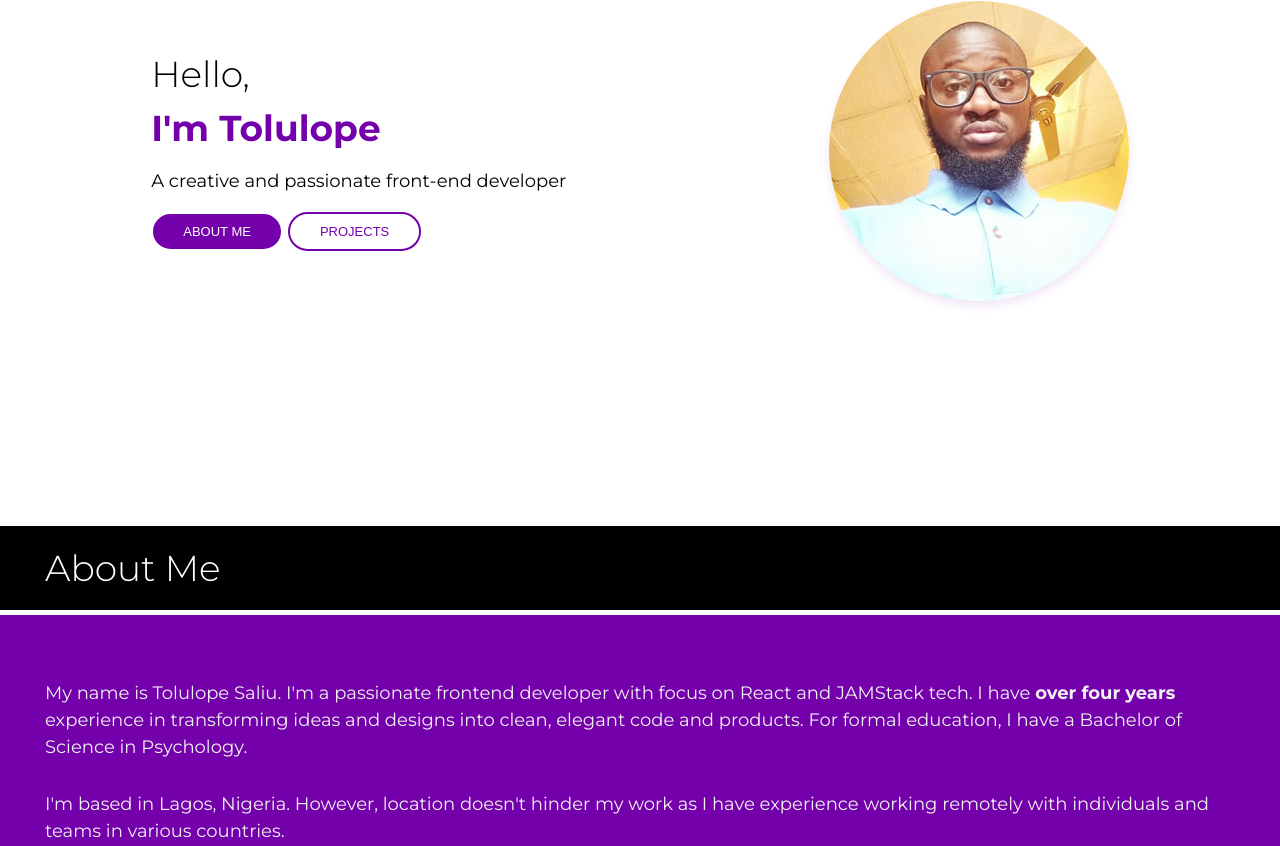
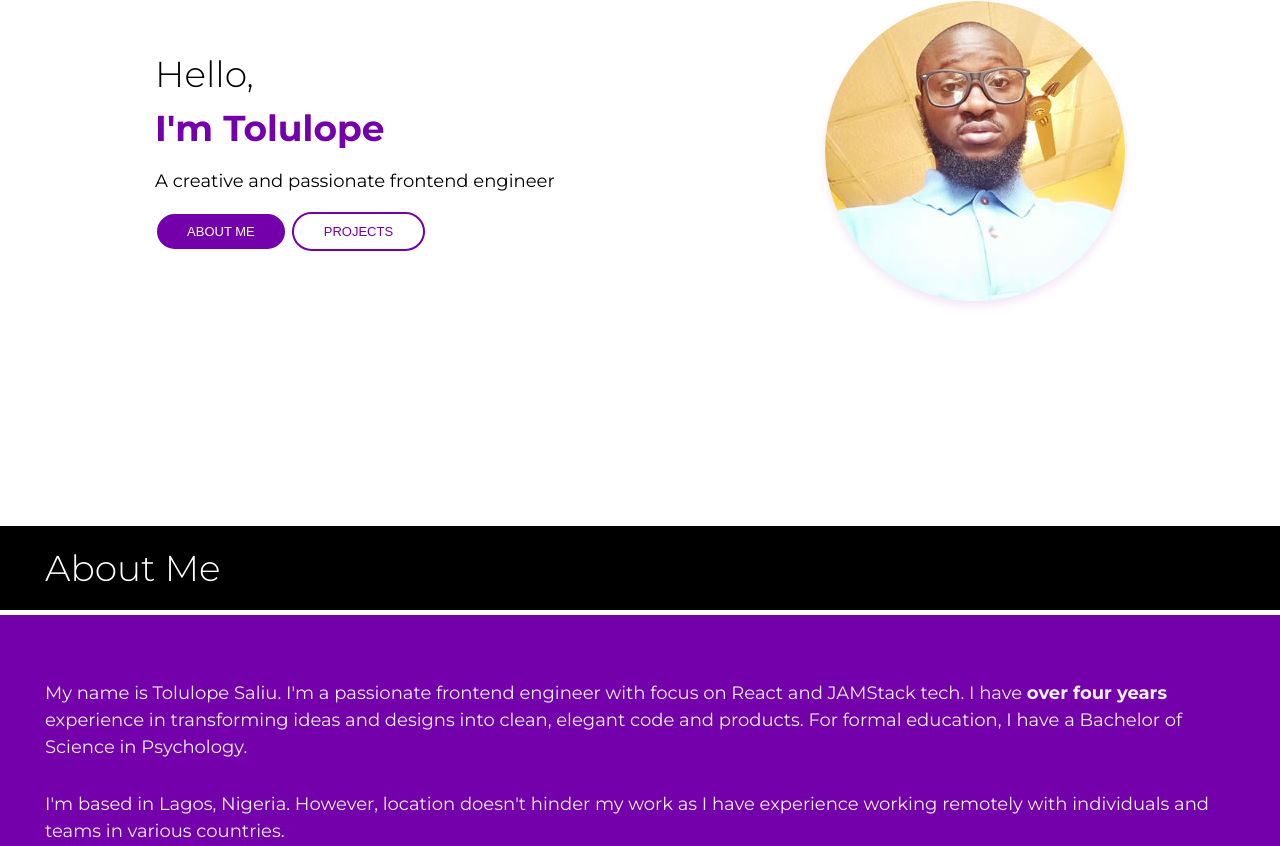
Before and after one commit to toluls/toluls, a React (Create React App) app: page / in a window 1280 px wide. Shown: the part 274-1120 px from the top of the page. Built offline with nearby package versions, Linux system fonts and the light colour scheme.

Commit message:
updates job description to engineer

```diff
--- a/public/index.html
+++ b/public/index.html
@@ -13,7 +13,7 @@
     <link rel="apple-touch-icon" href="%PUBLIC_URL%/logo192.png" />
     <link rel="shortcut icon" href="%PUBLIC_URL%/logo192.png" />
     <link rel="manifest" href="%PUBLIC_URL%/manifest.json" />
-    <title>Tolulope | Front-end Developer</title>
+    <title>Tolulope | Frontend Engineer</title>
   </head>
   <body>
     <noscript>You need to enable JavaScript to run this app.</noscript>
--- a/src/Components/Sections/About.js
+++ b/src/Components/Sections/About.js
@@ -10,7 +10,7 @@ const About = forwardRef((props, ref) => {
       </div>
       <div className={classes.content}>
         <p>
-          My name is Tolulope Saliu. I'm a passionate frontend developer with
+          My name is Tolulope Saliu. I'm a passionate frontend engineer with
           focus on React and JAMStack tech. I have <strong>over four years</strong> experience in transforming ideas and designs into clean, elegant code and products. For formal education, I have a Bachelor of Science in Psychology.
         </p>
 
@@ -21,7 +21,7 @@ const About = forwardRef((props, ref) => {
         </p>
 
         <p>
-        <strong>My current stack/focus:</strong> <br />JAMStack, HTML5, CSS3, JavaScript, TypeScript, SASS, React, Redux, NextJS, Gatsby, REST/GraphQL, React Native, Firebase, Serverless Architecture, Headless CMS, amongst others. I have also worked with NodeJS, Express, MongoDB, WordPress, Bootstrap, JQuery and JQuery Mobile during the course of my career.
+        <strong>My current stack/focus:</strong> <br />HTML5, CSS3, JavaScript, TypeScript, SASS, React, Redux, NextJS, Gatsby, REST/GraphQL, Firebase, Serverless Architecture, Headless CMS, amongst others. I have also worked with NodeJS, Express, MongoDB, WordPress, Bootstrap, JQuery and JQuery Mobile during the course of my career.
         </p>
 
         <AppButton text="Contact Me" className={classes.action} onClick={props.onContactClick} />
--- a/src/Components/Sections/Welcome.js
+++ b/src/Components/Sections/Welcome.js
@@ -11,7 +11,7 @@ const Welcome = props => {
       </div>
       <div className={classes.textContainer}>
         <h1>Hello, <span className={classes.name}>I'm Tolulope</span></h1>
-        <p>A creative and passionate front-end developer</p>
+        <p>A creative and passionate frontend engineer</p>
         <AppButton text="About Me" onClick={props.onAboutClick} />
         <AppButton text="Projects" outline onClick={props.onProjectClick} />
       </div>
```
